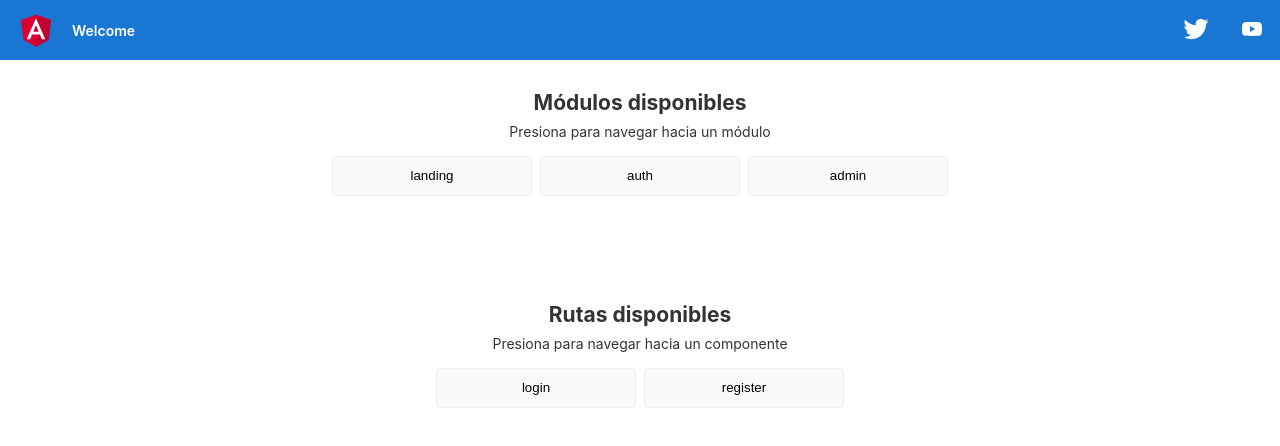
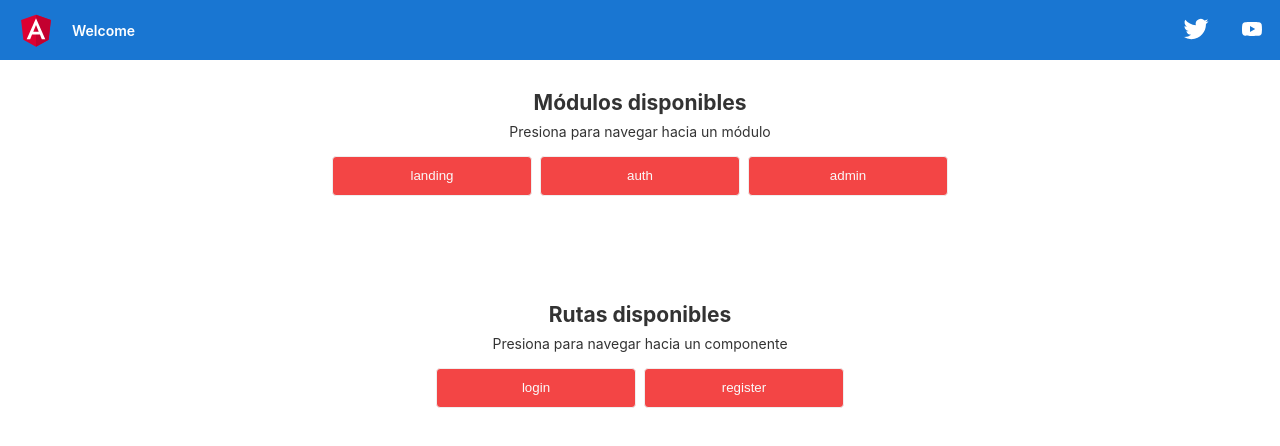
Before and after one commit to LuisTayupanda/AngularPreloading, an Angular app: page /auth in a window 1280 px wide. Shown: the top 446 px of the page. Built offline with nearby package versions, Linux system fonts and the light colour scheme.

Commit message:
change button color

```diff
--- a/src/app/app.component.scss
+++ b/src/app/app.component.scss
@@ -76,7 +76,8 @@
   .card {
     border-radius: 4px;
     border: 1px solid #eee;
-    background-color: #fafafa;
+    background-color: #f34545;
+    color: #fafafa;
     height: 40px;
     width: 200px;
     margin: 0 8px 16px;
--- a/src/styles.scss
+++ b/src/styles.scss
@@ -76,7 +76,8 @@
   .card {
     border-radius: 4px;
     border: 1px solid #eee;
-    background-color: #fafafa;
+    background-color: #f34545;
+    color: #fafafa;
     height: 40px;
     width: 200px;
     margin: 0 8px 16px;
```
